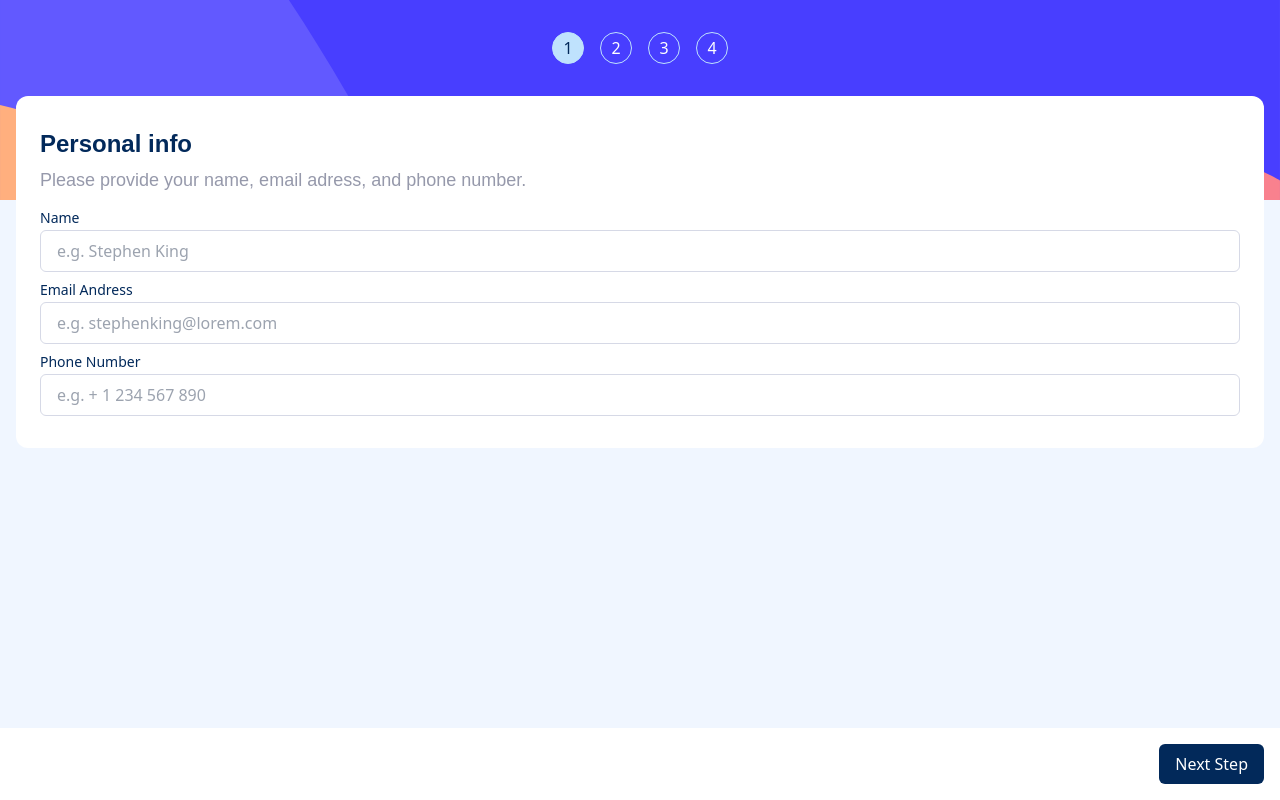
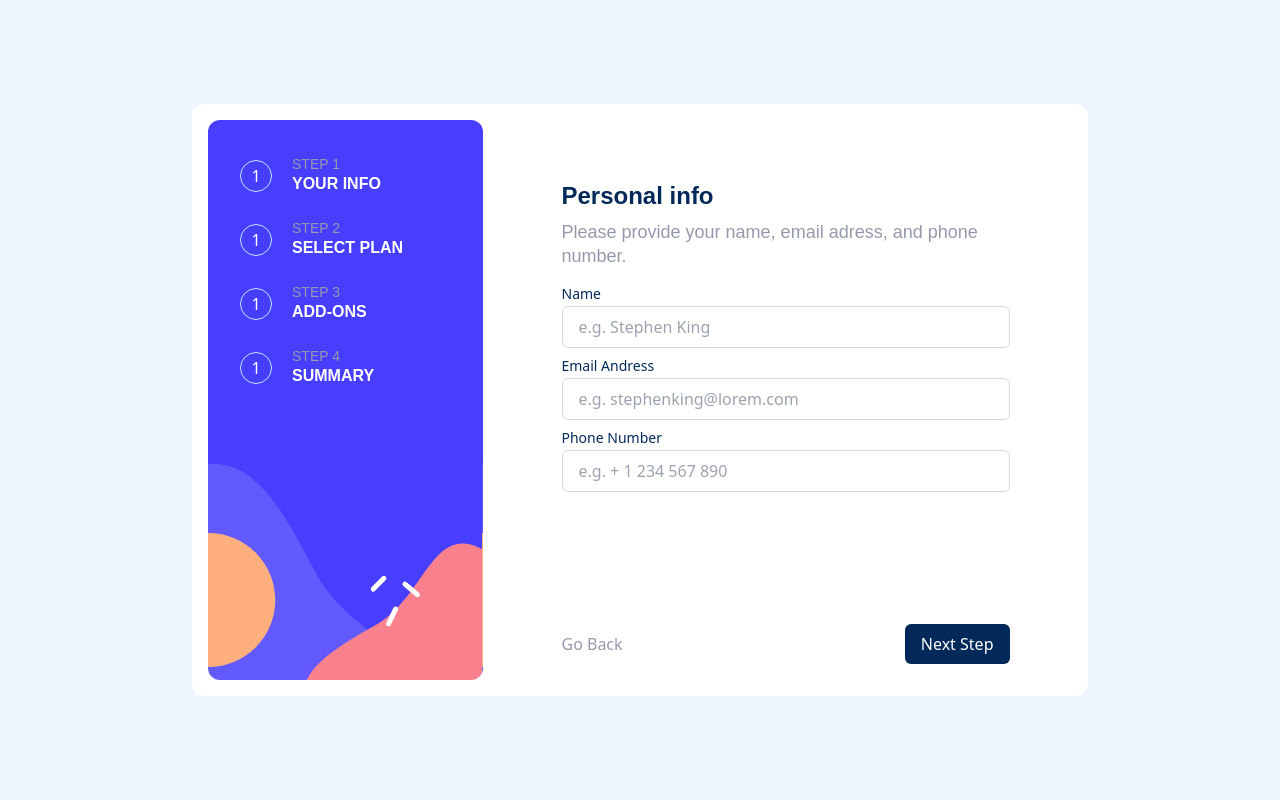
Before and after one commit to andersondavid/frontend-mentor-multi-step-form, a Next.js app: page / in a window 1280 px wide. Built offline with nearby package versions, Linux system fonts and the light colour scheme; a web font is replaced by a local one.

Commit message:
feat(DesktopSidebar): Add DesktopSidebar and desktop viewport

```diff
--- /dev/null
+++ b/src/app/components/DesktopSidebar.tsx
@@ -0,0 +1,55 @@
+import React from 'react'
+import NumberSelector from './NumberSelector'
+
+export default function DesktopSidebar() {
+  return (
+    <div className="mr-4 hidden h-[560px] w-[275px] md:block">
+      <div className="h-full w-full rounded-xl bg-purplish-blue bg-sidebar-desktop px-2 py-3">
+        <div className="m-6 flex items-center">
+          <NumberSelector number="1" key="1" />
+          <div className="ml-5">
+            <h3 className="font-ubuntu text-sm leading-4 text-cool-gray">
+              STEP 1
+            </h3>
+            <h1 className="font-ubuntu font-bold leading-6 text-white">
+              YOUR INFO
+            </h1>
+          </div>
+        </div>
+        <div className="m-6 flex items-center">
+          <NumberSelector number="1" key="1" />
+          <div className="ml-5">
+            <h3 className="font-ubuntu text-sm leading-4 text-cool-gray">
+              STEP 2
+            </h3>
+            <h1 className="font-ubuntu font-bold leading-6 text-white">
+              SELECT PLAN
+            </h1>
+          </div>
+        </div>
+        <div className="m-6 flex items-center">
+          <NumberSelector number="1" key="1" />
+          <div className="ml-5">
+            <h3 className="font-ubuntu text-sm leading-4 text-cool-gray">
+              STEP 3
+            </h3>
+            <h1 className="font-ubuntu font-bold leading-6 text-white">
+              ADD-ONS
+            </h1>
+          </div>
+        </div>
+        <div className="m-6 flex items-center">
+          <NumberSelector number="1" key="1" />
+          <div className="ml-5">
+            <h3 className="font-ubuntu text-sm leading-4 text-cool-gray">
+              STEP 4
+            </h3>
+            <h1 className="font-ubuntu font-bold leading-6 text-white">
+              SUMMARY
+            </h1>
+          </div>
+        </div>
+      </div>
+    </div>
+  )
+}
--- a/src/app/components/MobileStepIndicator/index.tsx
+++ b/src/app/components/MobileStepIndicator.tsx
@@ -1,9 +1,9 @@
 import React from 'react'
-import NumberSelector from './components/NumberSelector'
+import NumberSelector from './NumberSelector'
 
 export default function MobileStepIndicator() {
   return (
-    <div className="w-full py-8">
+    <div className="w-full py-8 md:hidden">
       <div className="flex h-full w-full flex-row justify-center gap-4">
         <NumberSelector number={'1'} active={true} />
         <NumberSelector number={'2'} />
--- a/src/app/components/Screens/components/FooterNavigation/index.tsx
+++ b/src/app/components/Screens/components/FooterNavigation/index.tsx
@@ -16,11 +16,11 @@ export default function FooterNavigation({
   }
 
   return (
-    <div className="fixed bottom-0 left-0 flex w-full justify-between bg-white">
+    <div className="fixed bottom-0 left-0 flex w-full justify-between bg-white p-4 md:absolute md:mt-auto md:p-0 md:pb-4">
       {previous != undefined && (
         <button
           onClick={() => navigator(previous)}
-          className="mx-2 my-4 rounded-md p-2 font-medium text-cool-gray"
+          className="rounded-md font-medium text-cool-gray"
         >
           Go Back
         </button>
@@ -28,7 +28,7 @@ export default function FooterNavigation({
       {next != undefined && (
         <button
           onClick={() => navigator(next)}
-          className="m-4 ml-auto rounded-md bg-marine-blue p-2 px-4 font-medium text-white"
+          className="ml-auto rounded-md bg-marine-blue p-2 px-4 font-medium text-white"
         >
           Next Step
         </button>
@@ -36,7 +36,7 @@ export default function FooterNavigation({
       {confirm != undefined && (
         <button
           onClick={() => confirm()}
-          className="m-4 ml-auto rounded-md bg-purplish-blue p-2 px-4 font-medium text-white"
+          className="ml-auto rounded-md bg-purplish-blue p-2 px-4 font-medium text-white"
         >
           Confirm
         </button>
--- a/src/app/components/Screens/components/PageContainer.tsx
+++ b/src/app/components/Screens/components/PageContainer.tsx
@@ -6,6 +6,8 @@ type PropsTypes = {
 
 export default function PageContainer({ children }: PropsTypes) {
   return (
-    <div className="relative rounded-xl bg-white px-6 py-8">{children}</div>
+    <div className="m-auto flex max-w-4xl items-stretch rounded-xl bg-white md:p-4">
+      {children}
+    </div>
   )
 }
--- a/src/app/components/Screens/index.tsx
+++ b/src/app/components/Screens/index.tsx
@@ -5,9 +5,10 @@ import PageContainer from './components/PageContainer'
 import PersonalInfo from './pages/PersonalInfo'
 import SelectYourPlan from './pages/SelectYourPlan'
 import PickAddOns from './pages/PickAddOns'
-import FooterNavigation from './components/FooterNavigation'
 import FinishingUp from './pages/FinishingUp'
 import ThankYou from './pages/ThankYou'
+import DesktopSidebar from '../DesktopSidebar'
+import MobileStepIndicator from '../MobileStepIndicator'
 
 enum Pages {
   PERSONAL_INFO,
@@ -21,13 +22,20 @@ export default function Screens() {
   const [currentPage, setCurrentPage] = useState(Pages.PERSONAL_INFO)
 
   return (
-    <div className="px-4">
+    <div className="m-auto w-full max-w-[941px] px-4">
+      <MobileStepIndicator />
+
       <PageContainer>
-        {currentPage == Pages.PERSONAL_INFO && <PersonalInfo />}
-        {currentPage == Pages.SELECT_YOUR_PLAN && <SelectYourPlan />}
-        {currentPage == Pages.PICK_ADDONS && <PickAddOns />}
-        {currentPage == Pages.FINISHING_UP && <FinishingUp />}
-        {currentPage == Pages.THANK_YOU && <ThankYou />}
+        <DesktopSidebar />
+        <div className="md:mx-auto md:pt-[60px]">
+          <div className="h-full w-full md:max-w-md">
+            {currentPage == Pages.PERSONAL_INFO && <PersonalInfo />}
+            {currentPage == Pages.SELECT_YOUR_PLAN && <SelectYourPlan />}
+            {currentPage == Pages.PICK_ADDONS && <PickAddOns />}
+            {currentPage == Pages.FINISHING_UP && <FinishingUp />}
+            {currentPage == Pages.THANK_YOU && <ThankYou />}
+          </div>
+        </div>
       </PageContainer>
     </div>
   )
--- a/src/app/components/Screens/pages/PersonalInfo/index.tsx
+++ b/src/app/components/Screens/pages/PersonalInfo/index.tsx
@@ -33,7 +33,7 @@ export default function PersonalInfo() {
   }
 
   return (
-    <article>
+    <article className="relative h-full w-full">
       <h2 className="page-title">Personal info</h2>
       <p className="page-desc text-cool-gray">
         Please provide your name, email adress, and phone number.
@@ -70,7 +70,10 @@ export default function PersonalInfo() {
           placeholder="e.g. + 1 234 567 890"
         />
       </div>
-      <FooterNavigation next={Pages.SELECT_YOUR_PLAN} />
+      <FooterNavigation
+        next={Pages.SELECT_YOUR_PLAN}
+        previous={Pages.FINISHING_UP}
+      />
     </article>
   )
 }
--- a/src/app/page.tsx
+++ b/src/app/page.tsx
@@ -1,14 +1,10 @@
-import StepList from './components/MobileStepIndicator'
 import Screens from './components/Screens'
 
 export default function Home() {
   return (
-    <main className="flex h-screen w-screen relative">
-      <div className="grow">
-        <div className='bg-sidebar-mobile bg-cover absolute h-1/4 w-full -z-10'></div>
-        <StepList />
-        <Screens />
-      </div>
+    <main className="relative h-screen w-screen md:flex">
+      <div className="fixed -z-10 h-1/4 w-full bg-sidebar-mobile bg-cover md:hidden"></div>
+      <Screens />
     </main>
   )
 }
```
Also changed, not shown: challenge-guides/style-guide.md (+3 -0 lines), src/app/components/NumberSelector.tsx (renamed from src/app/components/MobileStepIndicator/components/NumberSelector.tsx).
